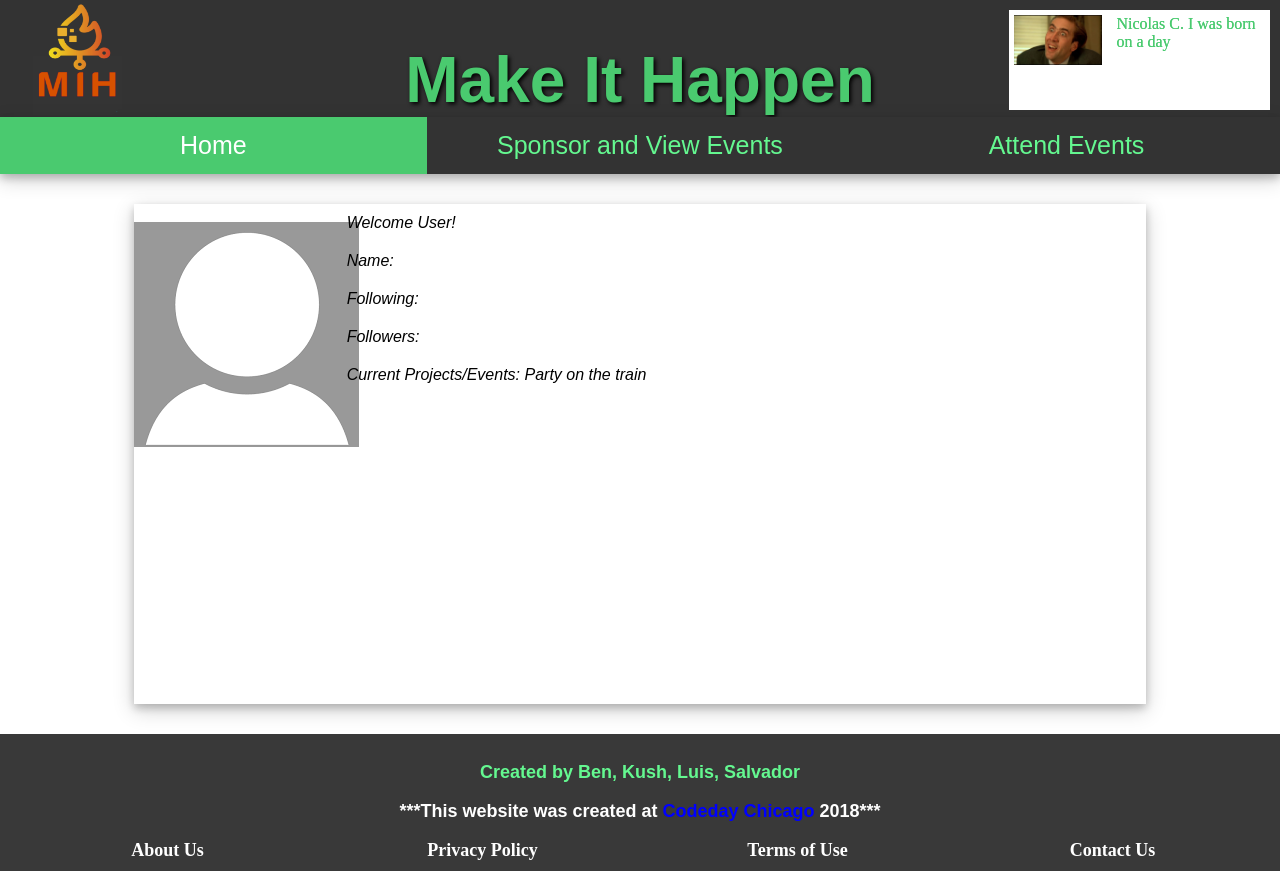
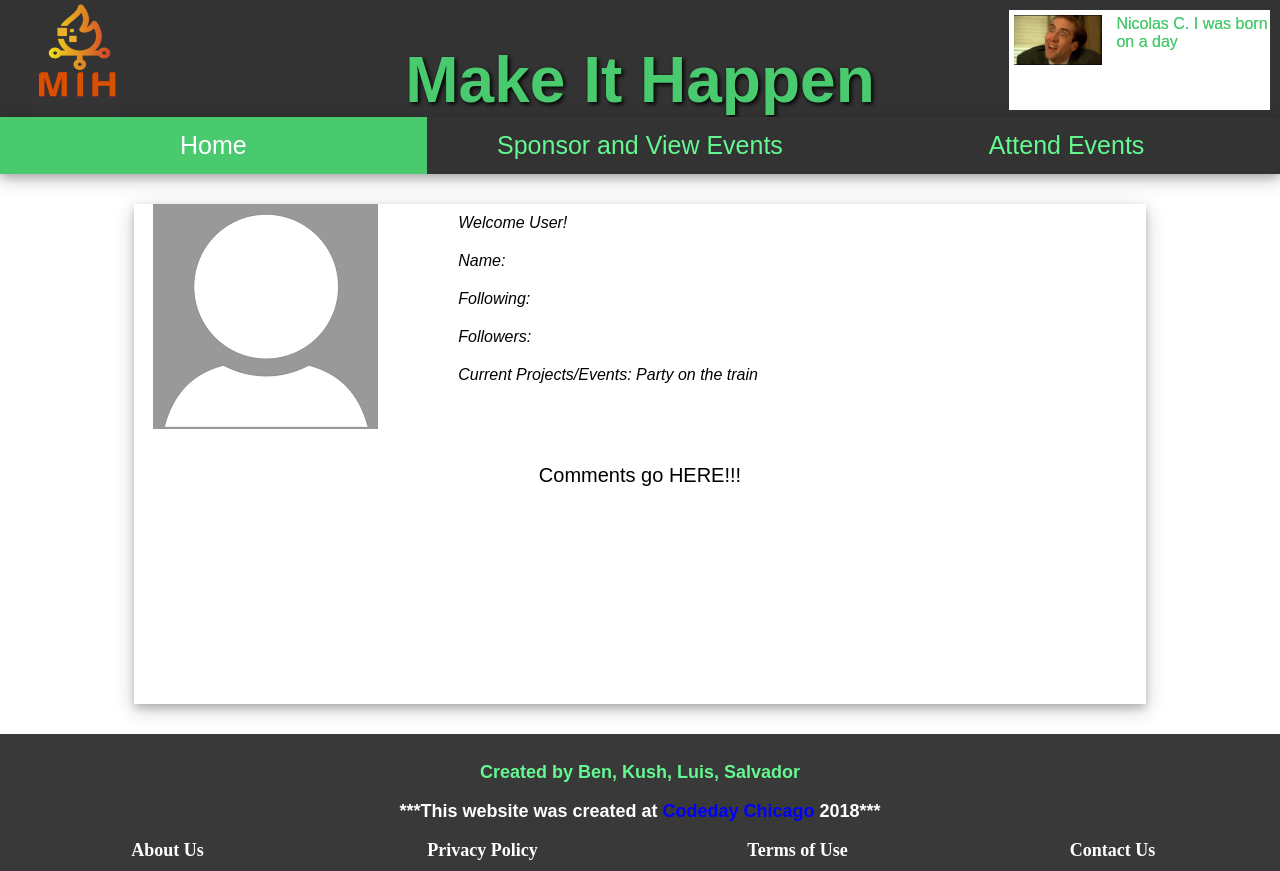
Before and after one commit to TheAetherGod/CodeDay2018, a PHP site: page /userProfile.php in a window 1280 px wide. Run offline with PHP 8.4, Linux system fonts and the light colour scheme; some libraries are stand-ins or nearby versions.

Commit message:
added comment section to userProfile.php

```diff
--- a/header.php
+++ b/header.php
@@ -8,8 +8,9 @@
              <div id = "profilePic" style = "width: 40%;height: 95px" >
                 <img src ="images/placeHolderImage.jpg" style = "width = 100%; height: 50px;">
              </div>
-            <a class = "headerLogoutButton" style = "width: 60%;color: rgb(74, 202, 111);background-color: white;">
-                 Nicolas C. I was born on a day
+            <a class = "headerLogoutButton" style = "width: 60%;color: rgb(74, 202, 111);background-color: white;font-family: Bookman, sans-serif;">
+                 Nicolas C.
+                 I was born on a day
             </a>
         </div>
     </div>
--- a/userProfile.php
+++ b/userProfile.php
@@ -26,15 +26,13 @@
 
 <body>
     <!--Fixed Img in Background-->
-
-<div id = "frontImg" class = "card" style = "width: 79%;height:500px;display:flex;">
-
-<div style = "Height: 500px;width:20%">
+    <div id = "frontImg" class = "card" style = "width: 79%;height:500px;">
+        <div id = "topDiv" style = "width:100%; height: 250px; display:flex;">
+            <div style = "Height: 250px;width:30%; margin-left: 15px;">
                 <img id = "User.png">
                 <img src ="images/User.png"/>
             </div>
-
-<div style = "Height: 500px;width:80%">
+            <div style = "Height: 250px;width:70%">
 			    <p style = "font-style: italic; font-size: 16px; text-align: left;">Welcome User!</p>
                 <p style = "font-style: italic; font-size: 16px; text-align: left;">Name:</p>
                 <p style = "font-style: italic; font-size: 16px; text-align: left;">Following:</p>
@@ -42,6 +40,13 @@
                 <p style = "font-style: italic; font-size: 16px; text-align: left;">Current Projects/Events: Party on the train</p>
             </div>
         </div>
+        <div id = "userComments" style = "width: 100%; height: 250px;">
+            <p>
+                Comments go HERE!!!
+            </p>
+        </div>
+    </div>
+</body>
 <!--Included via PHP-->
 <footer id = "footer"><?php include "footer.php"; ?></footer>
 </html>
```
Lines whose indentation alone changed are shown as unchanged.
